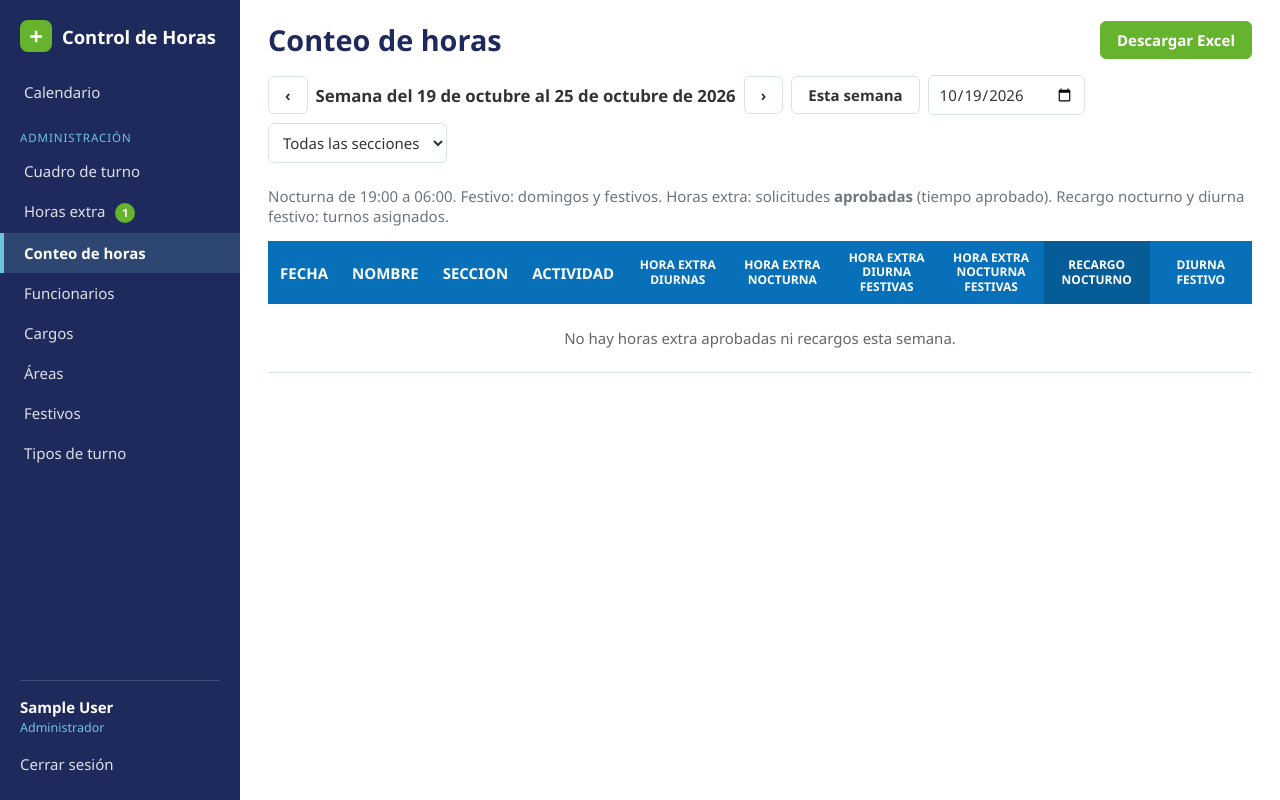
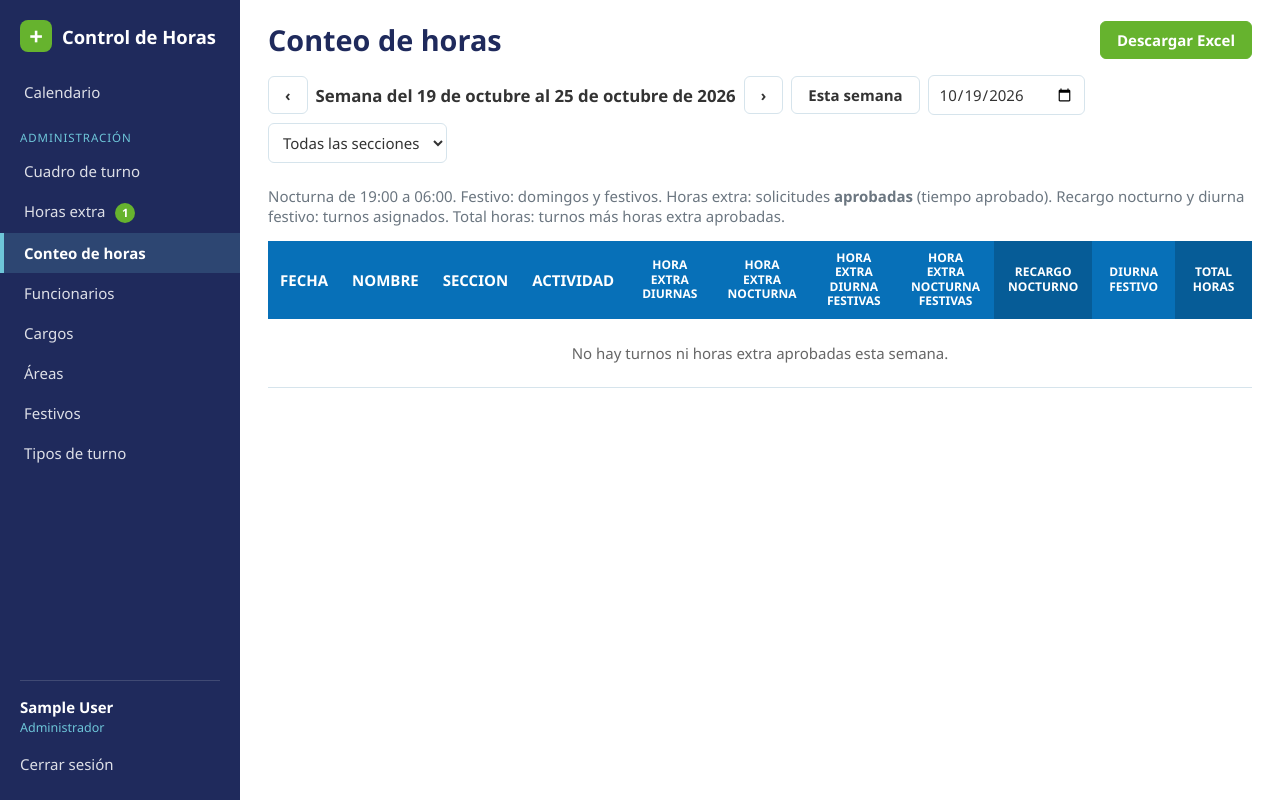
Before and after one commit to edwcaso77/Control-de-Horas, a Django app: page /reportes/conteo-de-horas/ in a window 1280 px wide. Run offline with Django 5.2, Linux system fonts and the light colour scheme; a user stored in the database is signed in; data comes from the database, SQL or seed files in the repository; tables that the repository leaves empty hold one stand-in row (values such as "Sample post").

Commit message:
Conteo de horas: columna TOTAL HORAS (turnos más horas extra aprobadas)
Ahora se listan todos los días trabajados, no solo los que tienen recargos o extras.

Co-Authored-By: Claude Opus 5.5 <noreply@anthropic.com>

```diff
--- a/reportes/conteo.py
+++ b/reportes/conteo.py
@@ -16,6 +16,7 @@ COLUMNAS_HORAS = [
     ('extra_nocturna_festiva', 'HORA EXTRA NOCTURNA FESTIVAS'),
     ('recargo_nocturno', 'RECARGO NOCTURNO'),
     ('diurna_festivo', 'DIURNA FESTIVO'),
+    ('total_horas', 'TOTAL HORAS'),
 ]
 CLAVES = [clave for clave, _ in COLUMNAS_HORAS]
 
@@ -27,11 +28,12 @@ def semana_de(fecha):
 
 
 def conteo_semana(lunes, area=None):
-    """Filas del conteo de una semana: una por funcionario y día con horas para la nómina.
+    """Filas del conteo de una semana: una por funcionario y día trabajado.
 
     - Horas extra: de las solicitudes aprobadas (tiempo aprobado).
     - Recargo nocturno: horas de los turnos asignados que caen de noche (incluye noches de domingo o festivo).
     - Diurna festivo: horas de los turnos asignados en domingo o festivo, de día.
+    - Total horas: horas de los turnos asignados más las horas extra aprobadas.
     Devuelve (filas, totales_por_funcionario, total_general).
     """
     domingo = lunes + datetime.timedelta(days=6)
@@ -54,6 +56,7 @@ def conteo_semana(lunes, area=None):
     for asignacion in turnos:
         fila = filas[(asignacion.funcionario, asignacion.fecha)]
         fila['turnos'].append(asignacion.etiqueta)
+        fila['horas']['total_horas'] += asignacion.horas_trabajadas
         for desde, hasta in intervalos_de_turno(asignacion):
             horas = clasificar(desde, hasta, festivos)
             fila['horas']['recargo_nocturno'] += horas[NOCTURNA] + horas[NOCTURNA_FESTIVA]
@@ -62,6 +65,7 @@ def conteo_semana(lunes, area=None):
     for solicitud in extras:
         fila = filas[(solicitud.funcionario, solicitud.fecha)]
         fila['motivos'].append(solicitud.motivo)
+        fila['horas']['total_horas'] += solicitud.horas
         horas = clasificar(*intervalo(solicitud.fecha, solicitud.hora_inicio, solicitud.hora_fin), festivos)
         fila['horas']['extra_diurna'] += horas[DIURNA]
         fila['horas']['extra_nocturna'] += horas[NOCTURNA]
@@ -71,8 +75,6 @@ def conteo_semana(lunes, area=None):
     resultado = []
     for (funcionario, fecha), datos in filas.items():
         horas = {clave: round(valor, 2) for clave, valor in datos['horas'].items()}
-        if not any(horas.values()):
-            continue  # días sin horas extra ni recargos no se listan
         actividad = ' + '.join(sorted(datos['turnos']))
         if datos['motivos']:
             actividad = f'{actividad} · Hora extra: {"; ".join(datos["motivos"])}' if actividad else f'Hora extra: {"; ".join(datos["motivos"])}'
--- a/reportes/static/reportes/reportes.css
+++ b/reportes/static/reportes/reportes.css
@@ -58,3 +58,12 @@
     color: #666;
     padding: 24px;
 }
+
+.tabla-conteo td.total {
+    font-weight: 700;
+    background: rgba(29, 151, 108, 0.08);
+}
+
+.tabla-conteo th.total {
+    box-shadow: inset 0 0 0 999px rgba(0, 0, 0, 0.18);
+}
--- a/reportes/templates/reportes/conteo.html
+++ b/reportes/templates/reportes/conteo.html
@@ -24,7 +24,7 @@
 </form>
 
 <p class="ayuda">Nocturna de {{ inicio_noche|time:'H:i' }} a {{ fin_noche|time:'H:i' }}. Festivo: domingos y festivos.
-    Horas extra: solicitudes <strong>aprobadas</strong> (tiempo aprobado). Recargo nocturno y diurna festivo: turnos asignados.</p>
+    Horas extra: solicitudes <strong>aprobadas</strong> (tiempo aprobado). Recargo nocturno y diurna festivo: turnos asignados. Total horas: turnos más horas extra aprobadas.</p>
 
 <div class="tabla-contenedor">
     <table class="tabla tabla-conteo">
@@ -34,7 +34,7 @@
                 <th>NOMBRE</th>
                 <th>SECCION</th>
                 <th>ACTIVIDAD</th>
-                {% for clave, texto in columnas %}<th class="horas{% if clave == 'recargo_nocturno' %} recargo{% endif %}">{{ texto }}</th>{% endfor %}
+                {% for clave, texto in columnas %}<th class="horas{% if clave == 'recargo_nocturno' %} recargo{% endif %}{% if clave == 'total_horas' %} total{% endif %}">{{ texto }}</th>{% endfor %}
             </tr>
         </thead>
         <tbody>
@@ -45,22 +45,22 @@
                         <td>{{ fila.funcionario.apellidos }}, {{ fila.funcionario.nombres }}</td>
                         <td>{{ fila.seccion }}</td>
                         <td>{{ fila.actividad }}</td>
-                        {% for valor in fila.valores %}<td class="horas{% if forloop.counter == columna_recargo %} recargo{% endif %}">{% if valor %}{{ valor|floatformat:"-2" }}{% else %}–{% endif %}</td>{% endfor %}
+                        {% for valor in fila.valores %}<td class="horas{% if forloop.counter == columna_recargo %} recargo{% endif %}{% if forloop.last %} total{% endif %}">{% if valor %}{{ valor|floatformat:"-2" }}{% else %}–{% endif %}</td>{% endfor %}
                     </tr>
                 {% endfor %}
                 <tr class="fila-total-funcionario">
                     <td colspan="4">Total {{ grupo.funcionario.nombre_completo }}</td>
-                    {% for valor in grupo.total %}<td class="horas{% if forloop.counter == columna_recargo %} recargo{% endif %}">{% if valor %}{{ valor|floatformat:"-2" }}{% else %}–{% endif %}</td>{% endfor %}
+                    {% for valor in grupo.total %}<td class="horas{% if forloop.counter == columna_recargo %} recargo{% endif %}{% if forloop.last %} total{% endif %}">{% if valor %}{{ valor|floatformat:"-2" }}{% else %}–{% endif %}</td>{% endfor %}
                 </tr>
             {% empty %}
-                <tr><td colspan="10" class="vacio">No hay horas extra aprobadas ni recargos esta semana{% if area %} en {{ area }}{% endif %}.</td></tr>
+                <tr><td colspan="11" class="vacio">No hay turnos ni horas extra aprobadas esta semana{% if area %} en {{ area }}{% endif %}.</td></tr>
             {% endfor %}
         </tbody>
         {% if grupos %}
             <tfoot>
                 <tr class="fila-total-general">
                     <td colspan="4">TOTAL</td>
-                    {% for valor in total_general %}<td class="horas{% if forloop.counter == columna_recargo %} recargo{% endif %}">{% if valor %}{{ valor|floatformat:"-2" }}{% else %}–{% endif %}</td>{% endfor %}
+                    {% for valor in total_general %}<td class="horas{% if forloop.counter == columna_recargo %} recargo{% endif %}{% if forloop.last %} total{% endif %}">{% if valor %}{{ valor|floatformat:"-2" }}{% else %}–{% endif %}</td>{% endfor %}
                 </tr>
             </tfoot>
         {% endif %}
--- a/reportes/views.py
+++ b/reportes/views.py
@@ -76,7 +76,8 @@ def conteo_excel(request):
     hoja['A1'] = f'Conteo de horas · semana del {lunes:%d/%m/%Y} al {domingo:%d/%m/%Y}' + (f' · {area}' if area else '')
     hoja['A1'].font = fuente(bold=True, size=13)
     hoja['A2'] = (f'Nocturna: {INICIO_NOCHE:%H:%M} a {FIN_NOCHE:%H:%M}. Festivo: domingos y festivos. '
-                  'Horas extra: solicitudes aprobadas. Recargo nocturno y diurna festivo: turnos asignados.')
+                  'Horas extra: solicitudes aprobadas. Recargo nocturno y diurna festivo: turnos asignados. '
+                  'Total horas: turnos más horas extra aprobadas.')
     hoja['A2'].font = fuente(italic=True, size=9, color='666666')
 
     encabezados = ['FECHA', 'NOMBRE', 'SECCION', 'ACTIVIDAD'] + [texto for _, texto in COLUMNAS_HORAS]
@@ -86,7 +87,7 @@ def conteo_excel(request):
         celda.font = fuente(bold=True)
         celda.alignment = Alignment(horizontal='center', vertical='center', wrap_text=True)
         celda.border = borde
-        celda.fill = PatternFill('solid', fgColor='D9D9D9' if texto == 'RECARGO NOCTURNO' else 'FFFFFF')
+        celda.fill = PatternFill('solid', fgColor='D9D9D9' if texto in ('RECARGO NOCTURNO', 'TOTAL HORAS') else 'FFFFFF')
     hoja.row_dimensions[fila_encabezado].height = 45
     for col, ancho in enumerate([12, 32, 22, 30] + [14] * len(COLUMNAS_HORAS), start=1):
         hoja.column_dimensions[get_column_letter(col)].width = ancho
```
Also changed, not shown: reportes/tests.py (+7 -4 lines).
